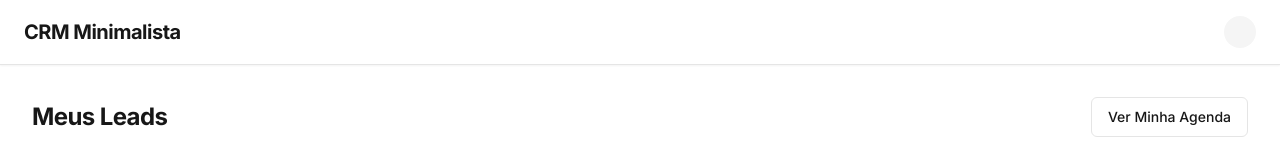
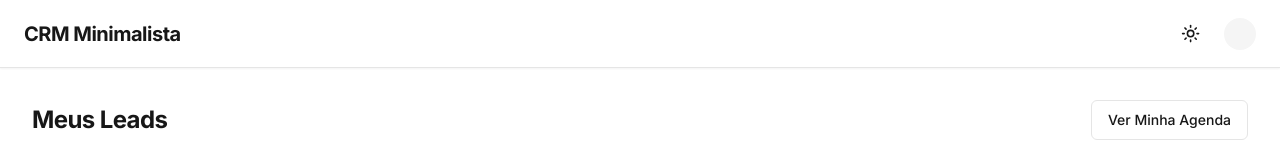
Before and after one commit to CHRONOS258/CHRONOS_CRM, a React (Vite) app: page /corretor in a window 1280 px wide. Shown: the top 160 px of the page. Built offline with nearby package versions, Linux system fonts and the light colour scheme; no server answers.

Commit message:
Add Dark Mode global context and toggle UI

```diff
--- /dev/null
+++ b/src/components/ModeToggle.tsx
@@ -0,0 +1,18 @@
+import { Moon, Sun } from "lucide-react"
+import { useTheme } from "./theme-provider"
+
+export function ModeToggle() {
+  const { theme, setTheme } = useTheme()
+
+  return (
+    <button
+      onClick={() => setTheme(theme === "dark" ? "light" : "dark")}
+      className="inline-flex items-center justify-center rounded-md p-2 hover:bg-muted text-foreground transition-colors"
+      title={theme === "dark" ? "Mudar para Claro" : "Mudar para Escuro"}
+    >
+      <Sun className="h-[1.2rem] w-[1.2rem] rotate-0 scale-100 transition-all dark:-rotate-90 dark:scale-0" />
+      <Moon className="absolute h-[1.2rem] w-[1.2rem] rotate-90 scale-0 transition-all dark:rotate-0 dark:scale-100" />
+      <span className="sr-only">Alternar tema</span>
+    </button>
+  )
+}
--- /dev/null
+++ b/src/components/theme-provider.tsx
@@ -0,0 +1,73 @@
+import { createContext, useContext, useEffect, useState } from "react"
+
+type Theme = "dark" | "light" | "system"
+
+type ThemeProviderProps = {
+  children: React.ReactNode
+  defaultTheme?: Theme
+  storageKey?: string
+}
+
+type ThemeProviderState = {
+  theme: Theme
+  setTheme: (theme: Theme) => void
+}
+
+const initialState: ThemeProviderState = {
+  theme: "system",
+  setTheme: () => null,
+}
+
+const ThemeProviderContext = createContext<ThemeProviderState>(initialState)
+
+export function ThemeProvider({
+  children,
+  defaultTheme = "system",
+  storageKey = "vite-ui-theme",
+  ...props
+}: ThemeProviderProps) {
+  const [theme, setTheme] = useState<Theme>(
+    () => (localStorage.getItem(storageKey) as Theme) || defaultTheme
+  )
+
+  useEffect(() => {
+    const root = window.document.documentElement
+
+    root.classList.remove("light", "dark")
+
+    if (theme === "system") {
+      const systemTheme = window.matchMedia("(prefers-color-scheme: dark)")
+        .matches
+        ? "dark"
+        : "light"
+
+      root.classList.add(systemTheme)
+      return
+    }
+
+    root.classList.add(theme)
+  }, [theme])
+
+  const value = {
+    theme,
+    setTheme: (theme: Theme) => {
+      localStorage.setItem(storageKey, theme)
+      setTheme(theme)
+    },
+  }
+
+  return (
+    <ThemeProviderContext.Provider {...props} value={value}>
+      {children}
+    </ThemeProviderContext.Provider>
+  )
+}
+
+export const useTheme = () => {
+  const context = useContext(ThemeProviderContext)
+
+  if (context === undefined)
+    throw new Error("useTheme must be used within a ThemeProvider")
+
+  return context
+}
--- a/src/layouts/RootLayout.tsx
+++ b/src/layouts/RootLayout.tsx
@@ -1,12 +1,16 @@
 import { Outlet } from "react-router-dom";
+import { ModeToggle } from "../components/ModeToggle";
 
 export default function RootLayout() {
   return (
     <div className="min-h-screen bg-background flex flex-col">
       <header className="border-b bg-card px-6 py-4 flex items-center justify-between shadow-sm">
         <h1 className="text-xl font-bold tracking-tight">CRM Minimalista</h1>
-        {/* Placeholder para Perfil / Logout */}
-        <div className="w-8 h-8 bg-muted rounded-full"></div>
+        {/* Usando flex para alinhar o toggle e o avatar */}
+        <div className="flex items-center space-x-4">
+          <ModeToggle />
+          <div className="w-8 h-8 bg-muted rounded-full"></div>
+        </div>
       </header>
       <main className="flex-1 p-6 md:p-8 max-w-7xl mx-auto w-full">
         <Outlet />
--- a/src/main.tsx
+++ b/src/main.tsx
@@ -2,9 +2,12 @@ import { StrictMode } from 'react';
 import { createRoot } from 'react-dom/client';
 import App from './App.tsx';
 import './index.css';
+import { ThemeProvider } from './components/theme-provider.tsx';
 
 createRoot(document.getElementById('root')!).render(
   <StrictMode>
-    <App />
+    <ThemeProvider defaultTheme="system" storageKey="vite-ui-theme">
+      <App />
+    </ThemeProvider>
   </StrictMode>,
 );
```
